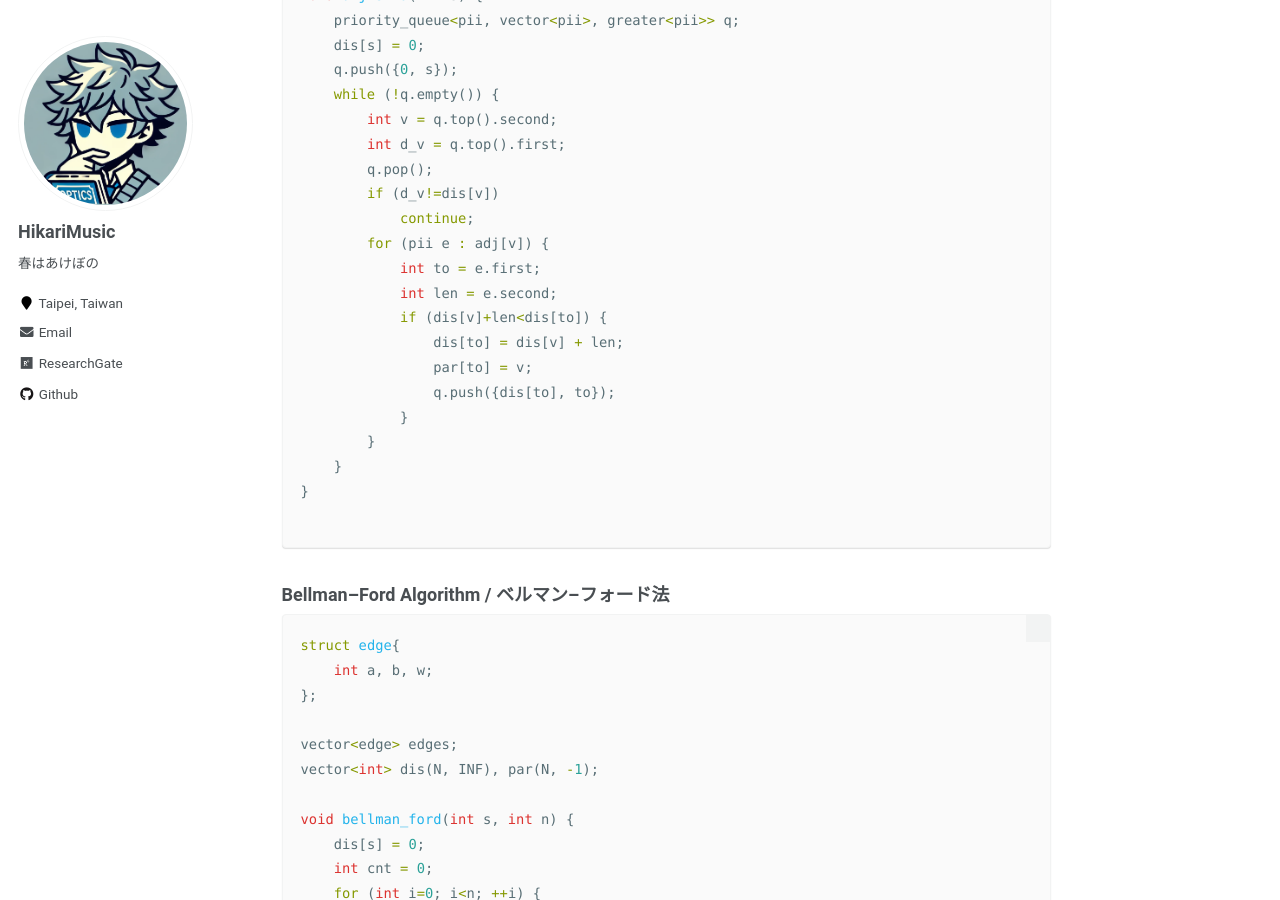
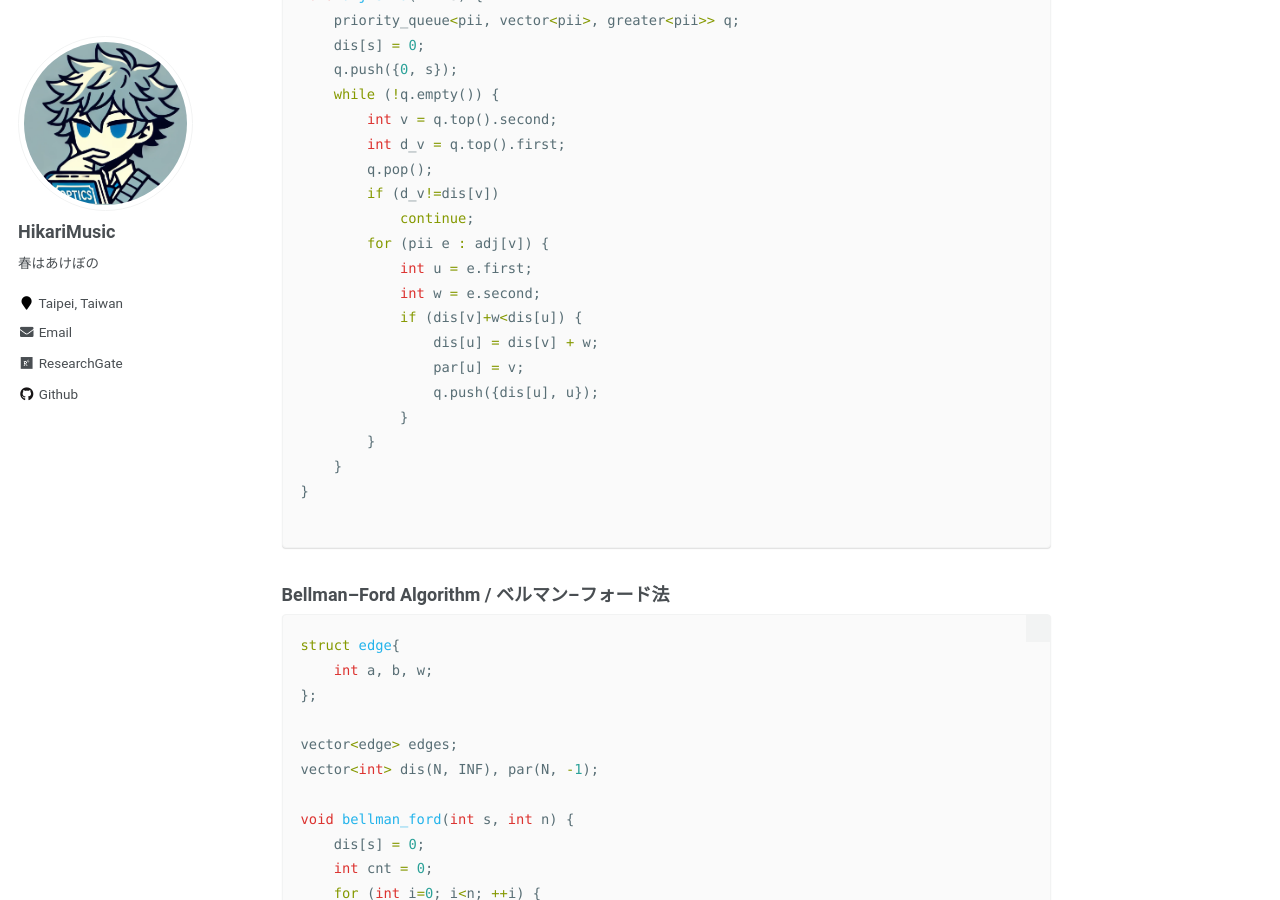
Before and after one commit to hikarimusic/hikarimusic.github.io, a Jekyll site: the page built from _note/algorithm.md, in a window 1280 px wide and 900 px high, scrolled down 14412 px. Built offline with Jekyll 4.4.1, drawn with Linux system fonts in a browser that asks for light colours; some web fonts are replaced.

Commit message:
Update algorithm.md

```diff
--- a/_note/algorithm.md
+++ b/_note/algorithm.md
@@ -543,12 +543,12 @@ void dijkstra(int s) {
         if (d_v!=dis[v])
             continue;
         for (pii e : adj[v]) {
-            int to = e.first;
-            int len = e.second;
-            if (dis[v]+len<dis[to]) {
-                dis[to] = dis[v] + len;
-                par[to] = v;
-                q.push({dis[to], to});
+            int u = e.first;
+            int w = e.second;
+            if (dis[v]+w<dis[u]) {
+                dis[u] = dis[v] + w;
+                par[u] = v;
+                q.push({dis[u], u});
             }
         }
     }
```
